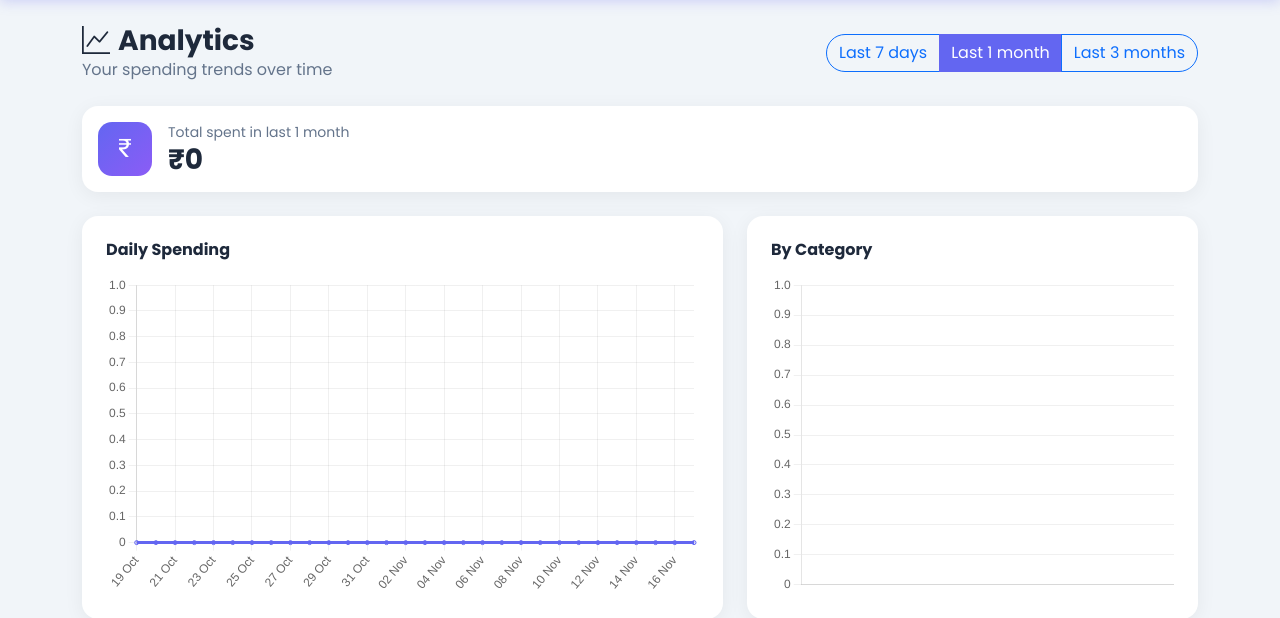
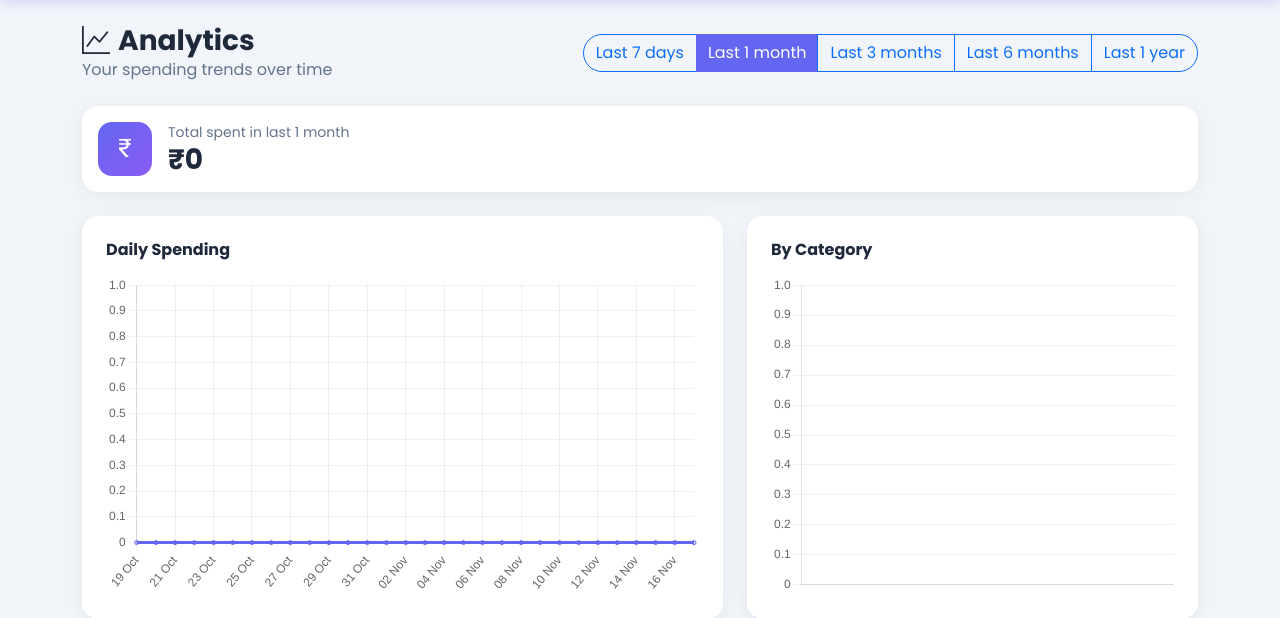
Before and after one commit to dushant69/smart_expense_tracker, a Django app: page /analytics/ in a window 1280 px wide. Shown: the part 72-690 px from the top of the page. Run offline with Django 5.2, Linux system fonts and the light colour scheme; the visitor is signed in with stand-in values (Sample User, id 1); data that the repository does not hold is empty.

Commit message:
Add 6-month and 1-year ranges to analytics

```diff
--- a/expenses/views.py
+++ b/expenses/views.py
@@ -255,7 +255,7 @@ def analytics_data(request):
         days = int(request.GET.get('range', 30))
     except ValueError:
         days = 30
-    if days not in (7, 30, 90):
+    if days not in (7, 30, 90, 180, 365):
         days = 30
 
     end = timezone.localdate()
--- a/templates/expenses/analytics.html
+++ b/templates/expenses/analytics.html
@@ -8,10 +8,12 @@
         <p class="text-muted mb-0">Your spending trends over time</p>
     </div>
     <!-- Time range buttons -->
-    <div class="btn-group" role="group" id="rangeButtons">
+    <div class="btn-group flex-wrap" role="group" id="rangeButtons">
         <button class="btn btn-outline-primary rounded-start-pill" data-range="7">Last 7 days</button>
         <button class="btn btn-brand" data-range="30">Last 1 month</button>
-        <button class="btn btn-outline-primary rounded-end-pill" data-range="90">Last 3 months</button>
+        <button class="btn btn-outline-primary" data-range="90">Last 3 months</button>
+        <button class="btn btn-outline-primary" data-range="180">Last 6 months</button>
+        <button class="btn btn-outline-primary rounded-end-pill" data-range="365">Last 1 year</button>
     </div>
 </div>
 
@@ -50,7 +52,10 @@
 <script src="https://cdn.jsdelivr.net/npm/chart.js@4.4.3/dist/chart.umd.min.js"></script>
 <script>
     let lineChart, barChart;
-    const labelFor = { 7: 'last 7 days', 30: 'last 1 month', 90: 'last 3 months' };
+    const labelFor = {
+        7: 'last 7 days', 30: 'last 1 month', 90: 'last 3 months',
+        180: 'last 6 months', 365: 'last 1 year',
+    };
 
     function gridColor() {
         return document.documentElement.getAttribute('data-theme') === 'dark'
```
